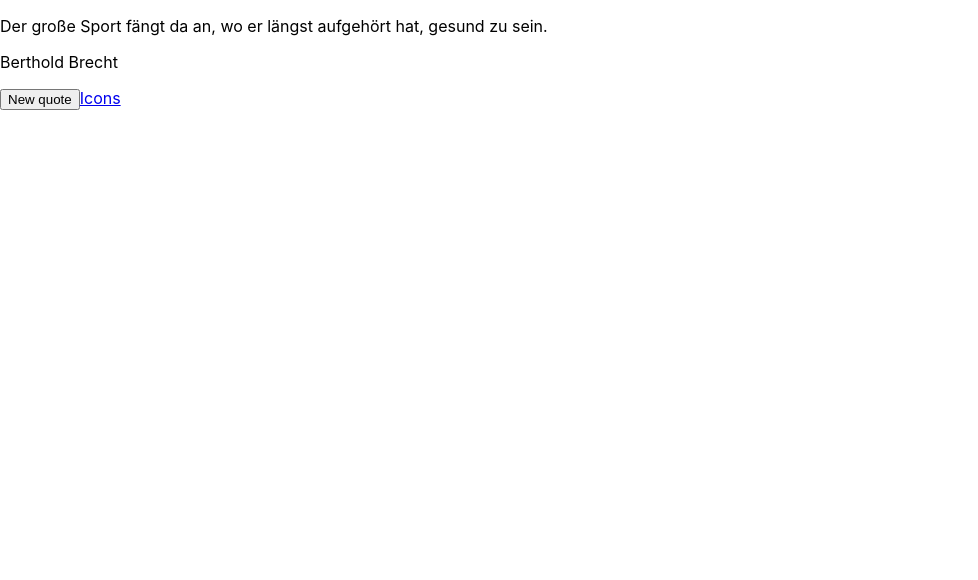
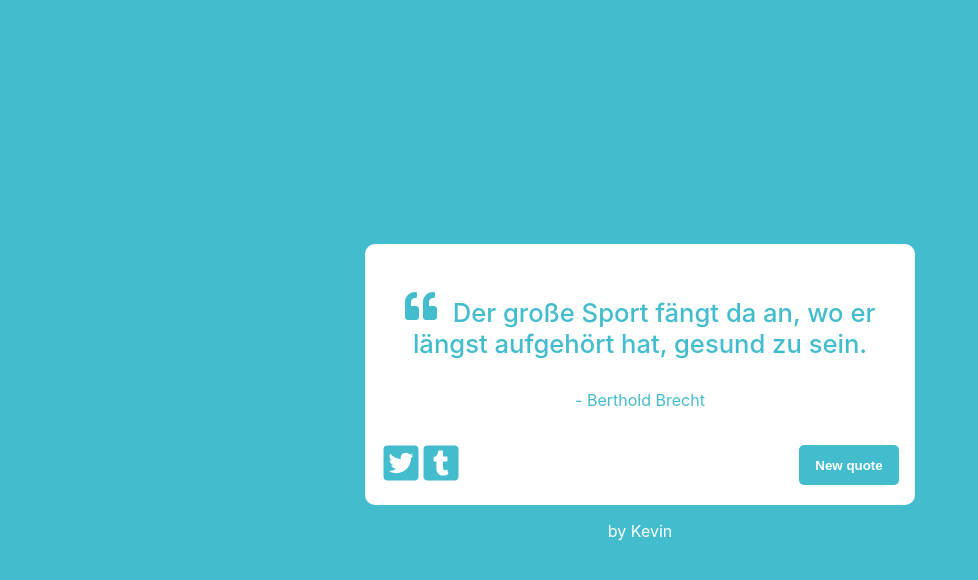
Before and after one commit to ketnek/quote-machine, a React (Create React App) app: page / in a window 1280 px wide. Shown: the top 580 px of the page, without its empty margins (0-978 px from the left). Built offline with nearby package versions, Linux system fonts and the light colour scheme.

Commit message:
Style ready

```diff
--- a/package.json
+++ b/package.json
@@ -37,5 +37,11 @@
       "last 1 firefox version",
       "last 1 safari version"
     ]
+  },
+  "devDependencies": {
+    "node-sass": "^7.0.3",
+    "sass": "^1.55.0",
+    "sass-loader": "^13.1.0",
+    "webpack": "^5.74.0"
   }
 }
--- a/src/App.js
+++ b/src/App.js
@@ -1,14 +1,14 @@
 import React from 'react';
-import './css/App.css';
-import { FaYoutube } from 'react-icons/fa';
+import './scss/App.scss';
 import { ContainerQuoteMachine } from './app/components/quoteMachine'
 
 
 
 function App() {
   return (
-    <div>
+    <div id='app'>
       <ContainerQuoteMachine />
+      <p>by Kevin</p>
     </div>
   )
 };
--- a/src/app/components/quoteMachine.js
+++ b/src/app/components/quoteMachine.js
@@ -1,21 +1,27 @@
 import React from "react";
 import { newQuote } from './actions/qmActions';
 import { connect } from "react-redux";
+import '../../scss/quoteMachine.scss';
+import { FaTwitterSquare, FaTumblrSquare, FaQuoteLeft } from "react-icons/fa";
+
 
 class Presentational extends React.Component {
   render() {
     console.log(this.props.counter)
     return (
       <div id='quote-box'>
-        <p id='text'>
+        <p id='text'><FaQuoteLeft id="quoteIcon" />
           {this.props.oneQuote[this.props.counter].quote}
         </p>
         <p id='author'>
           {this.props.oneQuote[this.props.counter].name}
         </p>
+        <div id="icons">
+          <a href='twitter.com/intent/tweet' id='tweet-quote'><FaTwitterSquare id="twitterIcon" /></a>
+
+          <a href="https://www.tumblr.com/explore/trending?source=homepage_explore" id="tumblr-quote"><FaTumblrSquare id="tumblrIcon" /></a>
+        </div>
         <button onClick={this.props.newQuote} id='new-quote'>New quote</button>
-        <a href='twitter.com/intent/tweet' id='tweet-quote'>Icons</a>
-
       </div>
     );
   }
--- a/src/css/App.css
+++ /dev/null
@@ -1,4 +0,0 @@
-.icons {
-  color: red;
-  font-size: 4rem;
-}/*# sourceMappingURL=App.css.map */
--- a/src/index.css
+++ b/src/index.css
@@ -1,3 +1,7 @@
+* {
+  box-sizing: border-box;
+}
+
 body {
   margin: 0;
   font-family: -apple-system, BlinkMacSystemFont, 'Segoe UI', 'Roboto', 'Oxygen',
--- a/src/scss/App.scss
+++ b/src/scss/App.scss
@@ -1,4 +1,25 @@
-.icons {
-  color: red;
-  font-size: 4rem;
+//color base
+
+$yellow: #F9C80E;
+$organge: #F86624;
+$red: #EA3546;
+$purple: #662E9B;
+$blue: #43BCCD;
+
+// base layout
+
+#app {
+  background-color: #43BCCD;
+  display: flex;
+  flex-direction: column;
+  justify-content: center;
+  align-items: center;
+  height: 100vh;
+  width: 100vw;
+  color: #43BCCD;
+
+  p {
+    color: white;
+  }
+
 }
--- /dev/null
+++ b/src/scss/quoteMachine.scss
@@ -0,0 +1,67 @@
+@use 'App';
+
+#quote-box {
+  background-color: white;
+  border-radius: 10px;
+  max-width: 550px;
+  margin: 0 50px 0 50px;
+  display: grid;
+  grid-template-columns: 1fr 1fr;
+  grid-template-rows: 50% 20% 30%;
+
+  #text {
+    font-size: 1.6rem;
+    font-weight: 500;
+    grid-column: 1 / 3;
+    text-align: center;
+    place-self: center;
+    color: inherit;
+    margin: 4rem 1rem 2rem 1rem;
+  }
+
+  #quoteIcon {
+    place-self: center start;
+    margin-right: 1rem;
+    font-size: 2rem;
+  }
+
+  #author {
+    grid-column: 1 / 3;
+    place-self: center;
+    color: inherit;
+  }
+
+  #author::before {
+    content: '- ';
+  }
+
+  #icons {
+    margin-left: 1rem;
+    place-self: center start;
+  }
+
+  #twitterIcon {
+    color: App.$blue;
+    height: 40px;
+    width: 40px;
+  }
+
+  #tumblrIcon {
+    color: App.$blue;
+    height: 40px;
+    width: 40px;
+  }
+
+  #new-quote {
+    color: white;
+    font-weight: 600;
+    background-color: App.$blue;
+    place-self: center end;
+    margin-right: 1rem;
+    width: 100px;
+    height: 40px;
+    border: none;
+    border-radius: 5px;
+    cursor: pointer;
+  }
+}
```
Also changed, not shown: 2 other files (tests, documents, lock files or other folders).
